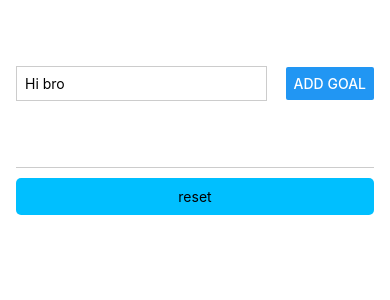
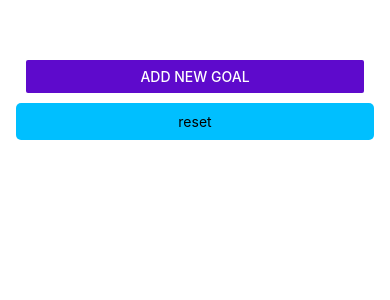
Before and after one commit to inhyoe/React_native, a React Native app: screen / in a window 390 px wide. Shown: the top 300 px of the page. Built offline with nearby package versions, Linux system fonts and the light colour scheme.

Commit message:
Add Modal

```diff
--- a/App.tsx
+++ b/App.tsx
@@ -1,17 +1,34 @@
 import { useState } from 'react';
-import { StyleSheet, View } from 'react-native';
+import { Button, StyleSheet, View } from 'react-native';
 import GoalItems from './component/GoalItemsComponent/GoalItems';
 import GoalInput from './component/GoalInputComponent/GoalInput';
 import { Goal } from './DTO/Type';
 
 export default function App() {
   const [courseGoals, setCourseGoals] = useState<Goal[]>([]);
+  const [modalVisible, setModalVisible] = useState(false);
+
+  function modalVisibleHandler(): void {
+    setModalVisible(!modalVisible);
+  }
 
   return (
     <View style={styles.appContainer}>
-      <GoalInput setCourseGoals={setCourseGoals} />
-      <GoalItems courseGoals={courseGoals} setCourseGoals={setCourseGoals}
+      <View style={{ margin: 10, marginTop: 60 }}>
+        <Button
+          title="Add New Goal"
+          color="#5e0acc"
+          onPress={modalVisibleHandler}
         />
+      </View>
+      {modalVisible && (
+        <GoalInput
+          modalVisibleHandler={modalVisibleHandler}
+          setCourseGoals={setCourseGoals}
+        />
+      )}
+
+      <GoalItems courseGoals={courseGoals} setCourseGoals={setCourseGoals} />
     </View>
   );
 }
--- a/component/GoalInputComponent/GoalInput.tsx
+++ b/component/GoalInputComponent/GoalInput.tsx
@@ -1,11 +1,12 @@
 import React, { Dispatch, SetStateAction, useState } from 'react';
-import { TextInput, View, StyleSheet, Button } from 'react-native';
+import { TextInput, View, StyleSheet, Button, Modal } from 'react-native';
 
 interface GoalInputProps {
   setCourseGoals: Dispatch<SetStateAction<string[]>>;
+  modalVisibleHandler: () => void;
 }
 
-const GoalInput = ({ setCourseGoals }: GoalInputProps) => {
+const GoalInput = ({ setCourseGoals, modalVisibleHandler }: GoalInputProps) => {
   const [entererGoalText, setEnteredGoalText] = useState<string>('');
 
   function goalInputHandler(enteredText: string): void {
@@ -17,10 +18,12 @@ const GoalInput = ({ setCourseGoals }: GoalInputProps) => {
       ...currentCourseGoals,
       entererGoalText,
     ]);
-    setEnteredGoalText(''); // 입력 필드 초기화
+    modalVisibleHandler();
+    // setEnteredGoalText(''); // 입력 필드 초기화
   }
 
   return (
+    <Modal visible={true} animationType="slide">
       <View style={styles.inputContainer}>
         <TextInput
           style={styles.TextInput}
@@ -28,16 +31,25 @@ const GoalInput = ({ setCourseGoals }: GoalInputProps) => {
           onChangeText={(i) => goalInputHandler(i)}
           value={entererGoalText}
         />
+        <View style={styles.buttonContainer}>
+          <View style={styles.button}>
             <Button title="add Goal" onPress={addGoalHandler} />
           </View>
+          <View style={styles.button}>
+            <Button title="Close Modal" onPress={modalVisibleHandler} />
+          </View>
+        </View>
+      </View>
+    </Modal>
   );
 };
 
 const styles = StyleSheet.create({
   inputContainer: {
     flex: 1,
-    flexDirection: 'row',
-    justifyContent: 'space-between',
+    // flexDirection: 'row',
+    padding: '5%',
+    justifyContent: 'center',
     alignItems: 'center',
     textAlign: 'left', // 텍스트를 왼쪽으로 정렬 (기본값)
     marginBottom: 10,
@@ -48,7 +60,15 @@ const styles = StyleSheet.create({
     borderColor: '#cccccc',
     borderWidth: 1,
     padding: 8,
-    width: '70%',
+    width: '100%',
+  },
+  buttonContainer: {
+    flexDirection: 'row',
+    marginTop: 16,
+  },
+  button: {
+    width: '40%',
+    marginHorizontal: 8,
   },
 });
 export default GoalInput;
```
Also changed, not shown: 1 other file (tests, documents, lock files or other folders). Lines whose indentation alone changed are shown as unchanged.
